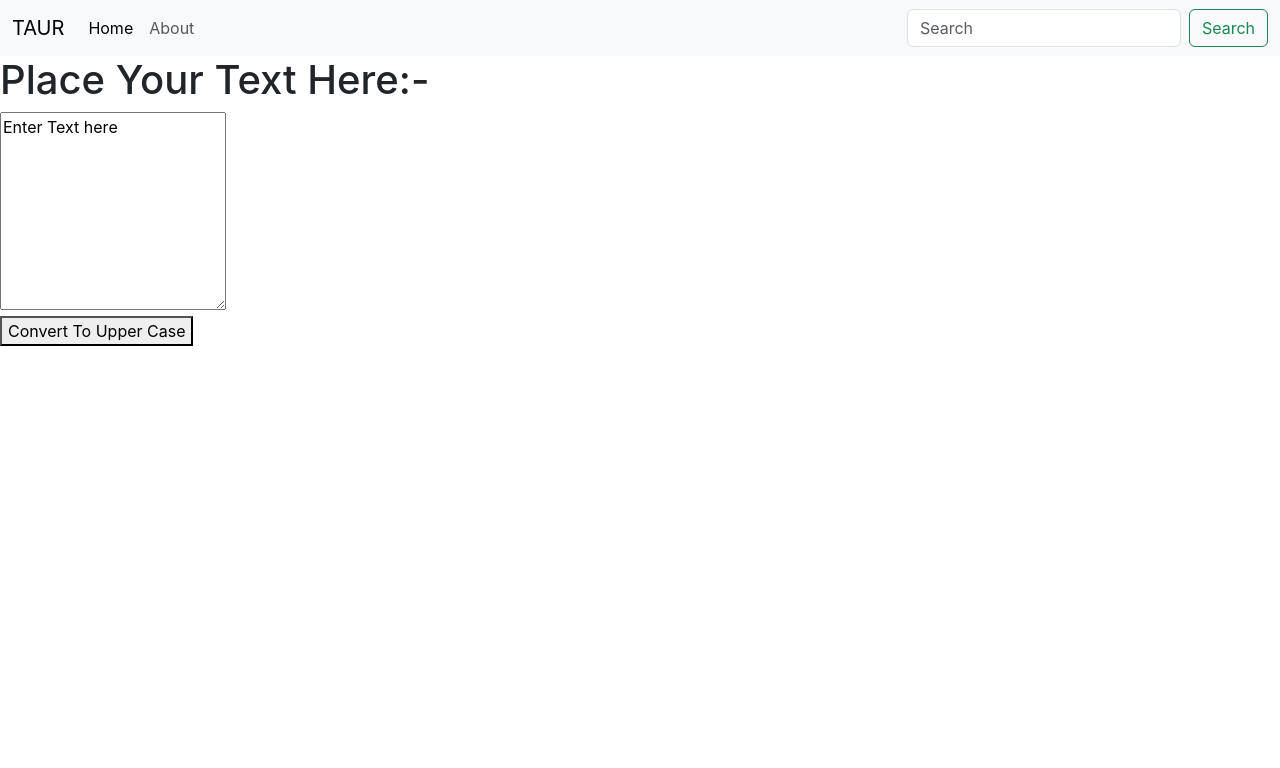
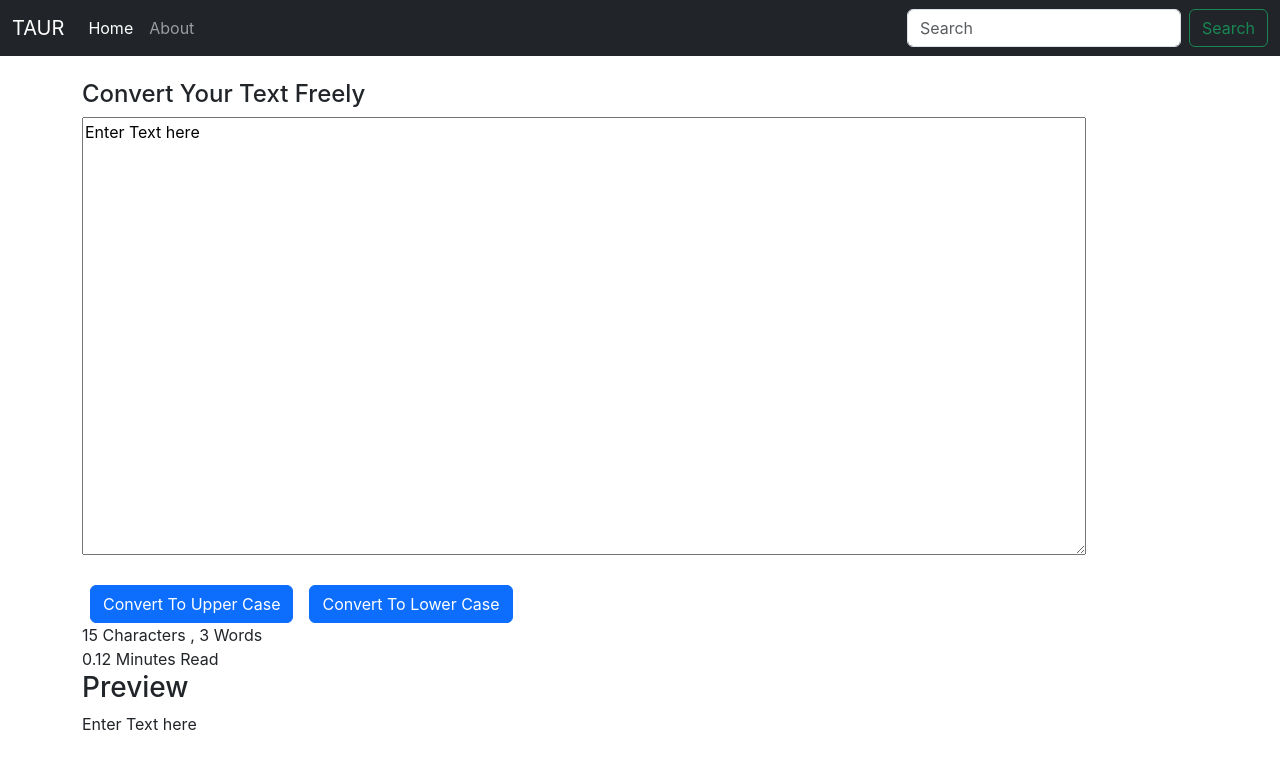
Before and after one commit to SumitSawant1029/TAUR-React, a React (Create React App) app in the folder taur-app/: page / in a window 1280 px wide. Shown: the top 768 px of the page. Built offline with nearby package versions, Linux system fonts and the light colour scheme.

Commit message:
Added lowercase feature

```diff
--- a/taur-app/package.json
+++ b/taur-app/package.json
@@ -2,6 +2,7 @@
   "name": "taur-app",
   "version": "0.1.0",
   "private": true,
+  "homepage": "https://sumitsawant1029.github.io/TAUR-React",
   "dependencies": {
     "@testing-library/jest-dom": "^5.17.0",
     "@testing-library/react": "^13.4.0",
@@ -15,7 +16,9 @@
     "start": "react-scripts start",
     "build": "react-scripts build",
     "test": "react-scripts test",
-    "eject": "react-scripts eject"
+    "eject": "react-scripts eject",
+    "predeploy":"npm run build",
+    "deploy":"gh-pages -d build"
   },
   "eslintConfig": {
     "extends": [
--- a/taur-app/src/App.js
+++ b/taur-app/src/App.js
@@ -5,32 +5,9 @@ import Textform from './component/Textform';
 function App() {
   return (
     <>
-      <nav class="navbar navbar-expand-lg bg-body-tertiary">
-        <div class="container-fluid">
-          <a class="navbar-brand" href="/">TAUR</a>
-          <button class="navbar-toggler" type="button" data-bs-toggle="collapse" data-bs-target="#navbarSupportedContent" aria-controls="navbarSupportedContent" aria-expanded="false" aria-label="Toggle navigation">
-            <span class="navbar-toggler-icon"></span>
-          </button>
-          <div class="collapse navbar-collapse" id="navbarSupportedContent">
-            <ul class="navbar-nav me-auto mb-2 mb-lg-0">
-              <li class="nav-item">
-                <a class="nav-link active" aria-current="page" href="/">Home</a>
-              </li>
-              <li class="nav-item">
-                <a class="nav-link" href="/">About</a>
-              </li>
-            </ul>
-            <form class="d-flex" role="search">
-              <input class="form-control me-2" type="search" placeholder="Search" aria-label="Search"/>
-              <button class="btn btn-outline-success" type="submit">Search</button>
-            </form>
-          </div>
-        </div>
-      </nav>
+    <Navbar tittle='Convert Your Text Freely'/>
+    <Textform heading="Place Your Text Here:-"/>
 
-    <div classname="container" >
-    <Textform heading="Place Your Text Here:-"/>
-    </div>
     </>
   );
 }
--- a/taur-app/src/component/Navbar.js
+++ b/taur-app/src/component/Navbar.js
@@ -3,10 +3,34 @@ import PropTypes from 'prop-types'
 
 export default function Navbar(props){
     return(
-        <div>
-        Hello World {props.tittle}
-        {props.apptext}
+    <>
+        <nav className="navbar navbar-expand-lg navbar-dark bg-dark">
+        <div className="container-fluid">
+            <a className="navbar-brand" href="/">TAUR</a>
+            <button className="navbar-toggler" type="button" data-bs-toggle="collapse" data-bs-target="#navbarSupportedContent" aria-controls="navbarSupportedContent" aria-expanded="false" aria-label="Toggle navigation">
+            <span className="navbar-toggler-icon"></span>
+            </button>
+            <div className="collapse navbar-collapse" id="navbarSupportedContent">
+                <ul className="navbar-nav me-auto mb-2 mb-lg-0">
+                <li className="nav-item">
+                <a className="nav-link active" aria-current="page" href="/">Home</a>
+                </li>
+                <li className="nav-item">
+                <a className="nav-link" href="/">About</a>
+                </li>
+                </ul>
+                <form className="d-flex" role="search">
+              <input className="form-control me-2" type="search" placeholder="Search" aria-label="Search"/>
+              <button className="btn btn-outline-success" type="submit">Search</button>
+                </form>
+            </div>
         </div>
+      </nav>
+        <div className='container'>
+        <br/>
+        <h4>{props.tittle}</h4>
+        </div>
+    </>
     )
 }
 Navbar.propTypes = {tittle : PropTypes.string.isRequired,
--- a/taur-app/src/component/Textform.js
+++ b/taur-app/src/component/Textform.js
@@ -2,23 +2,34 @@ import React ,{useState} from 'react'
 
 
 export default function Textform(props){
-    const [Text , setText] = useState('Enter Text here ');
+    const [Text , setText] = useState('Enter Text here');
     const handler = (event) => {
         setText(event.target.value);
     }
 
-    const handler1 =()=>{
+    const handler1L =()=>{
         setText(Text.toUpperCase());
     }
+    const handler1U =()=>{
+        setText(Text.toLowerCase());
+    }
     return(
+        <>
 
-        <div>
-            <div classname ="container">
-                <h1>{props.heading}</h1>
-                <textarea classname ="form-control" value={Text} onChange={handler} id="exampleFormControlTextare a1" rows="8" ></textarea>
+            <div className='container'>
+                <textarea style={{ width: '90%' }} value={Text} onChange={handler} id="exampleFormControlTextare a1" rows="18" ></textarea><br></br><br></br>
+                <button className="btn btn-primary mx-2" onClick={handler1L} >Convert To Upper Case</button>
+                <button className="btn btn-primary mx-2" onClick={handler1U} >Convert To Lower Case</button>
+
+                <div>
+                    {Text.length} Characters , {Text.split(" ").length} Words<br/>
+                    {0.008 * Text.split("").length} Minutes Read
+                </div>
+                <div>
+                    <h3>Preview</h3>
+                    <p>{Text}</p>
+                </div>
             </div>
-            <button classname="btn btn-primary" onClick={handler1} >Convert To Upper Case</button>
-        </div>
-
+        </>
     )
 }
```
